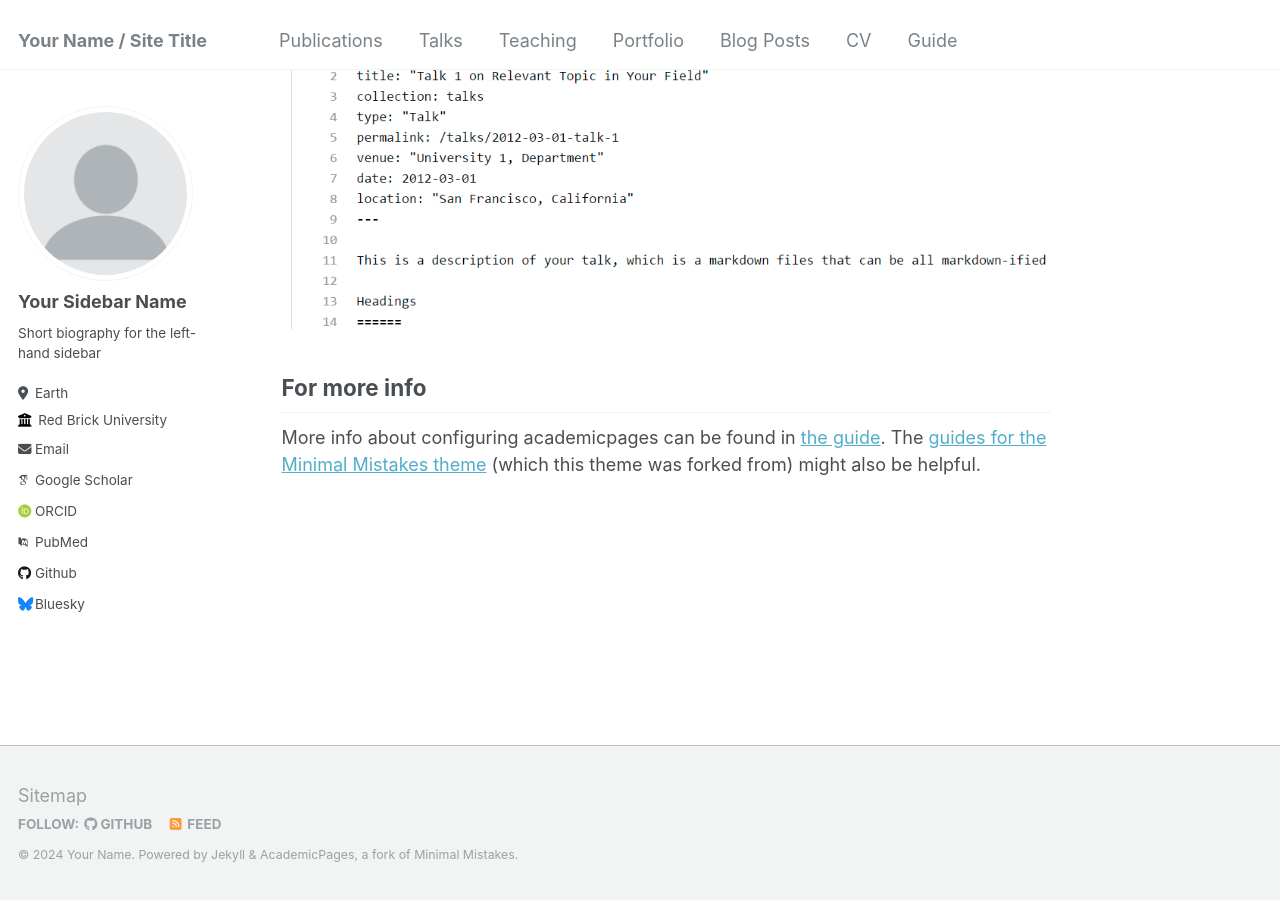
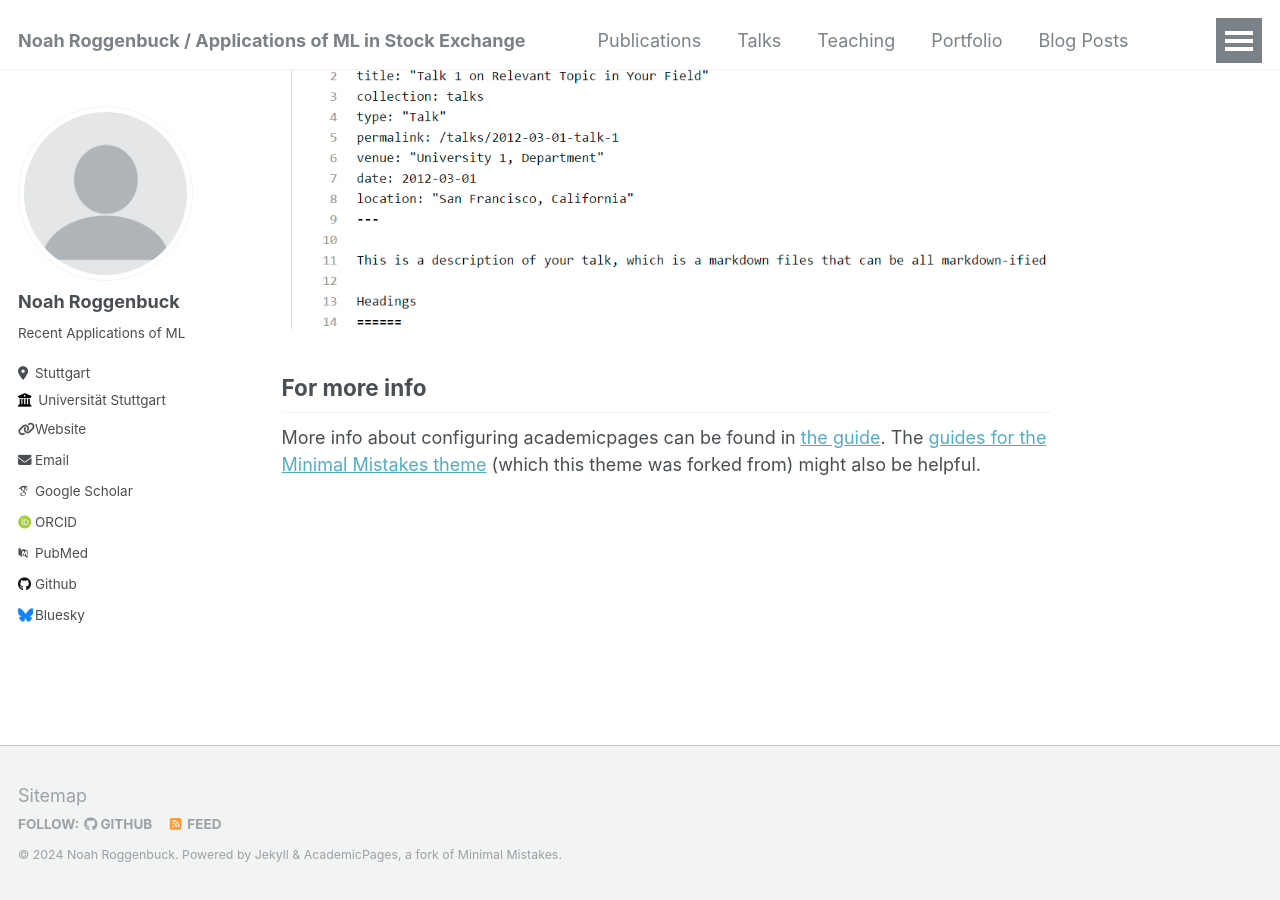
Before and after one commit to noahrog02/noahrog02.github.io, a Jekyll site: the page built from _pages/about.md, in a window 1280 px wide and 900 px high, scrolled down 2660 px. Built offline with Jekyll 4.4.1, drawn with Linux system fonts in a browser that asks for light colours; some web fonts are replaced.

Commit message:
First changes

```diff
--- a/_config.yml
+++ b/_config.yml
@@ -8,13 +8,13 @@
 
 # Basic Site Settings
 locale                   : "en-US"
-title                    : "Your Name / Site Title"
+title                    : "Noah Roggenbuck / Applications of ML in Stock Exchange"
 title_separator          : "-"
-name                     : &name "Your Name"
-description              : &description "personal description"
-url                      : https://academicpages.github.io # the base hostname & protocol for your site e.g. "https://mmistakes.github.io"
-baseurl                  : "" # the subpath of your site, e.g. "/blog"
-repository               : "academicpages/academicpages.github.io"
+name                     : &name "Noah Roggenbuck"
+description              : &description "Blog Post for Seminar Recent Applications of ML"
+url                      : https://noahrog02.github.io # the base hostname & protocol for your site e.g. "https://mmistakes.github.io"
+baseurl                  : "/blog" # the subpath of your site, e.g. "/blog"
+repository               : "noahrog02/noahrog02.github.io"
 
 # Site Author - The following control what appear as part of the author content on the side bar.
 #               If a field is blank the icon and link will not appear, otherwise it will be shown.
@@ -22,17 +22,17 @@ repository               : "academicpages/academicpages.github.io"
 author:
   # Biographic information
   avatar           : "profile.png"
-  name             : "Your Sidebar Name"
+  name             : "Noah Roggenbuck"
   pronouns         : # example: "she/her"
-  bio              : "Short biography for the left-hand sidebar"
-  location         : "Earth"
-  employer         : "Red Brick University"
-  uri              : # URL
+  bio              : "Recent Applications of ML"
+  location         : "Stuttgart"
+  employer         : "Universität Stuttgart"
+  uri              : "https://www.uni-stuttgart.de/"# URL
   email            : "none@example.org"
 
   # Academic websites
   arxiv            : # URL - Update with the correct link to your profile
-  googlescholar    : "https://scholar.google.com/citations?user=PS_CX0AAAAAJ"
+  googlescholar    : "https://scholar.google.com/"
   impactstory      : # URL
   orcid            : "http://orcid.org/yourorcidurl"
   pubmed           : "https://www.ncbi.nlm.nih.gov/pubmed/?term=john+snow"
```
